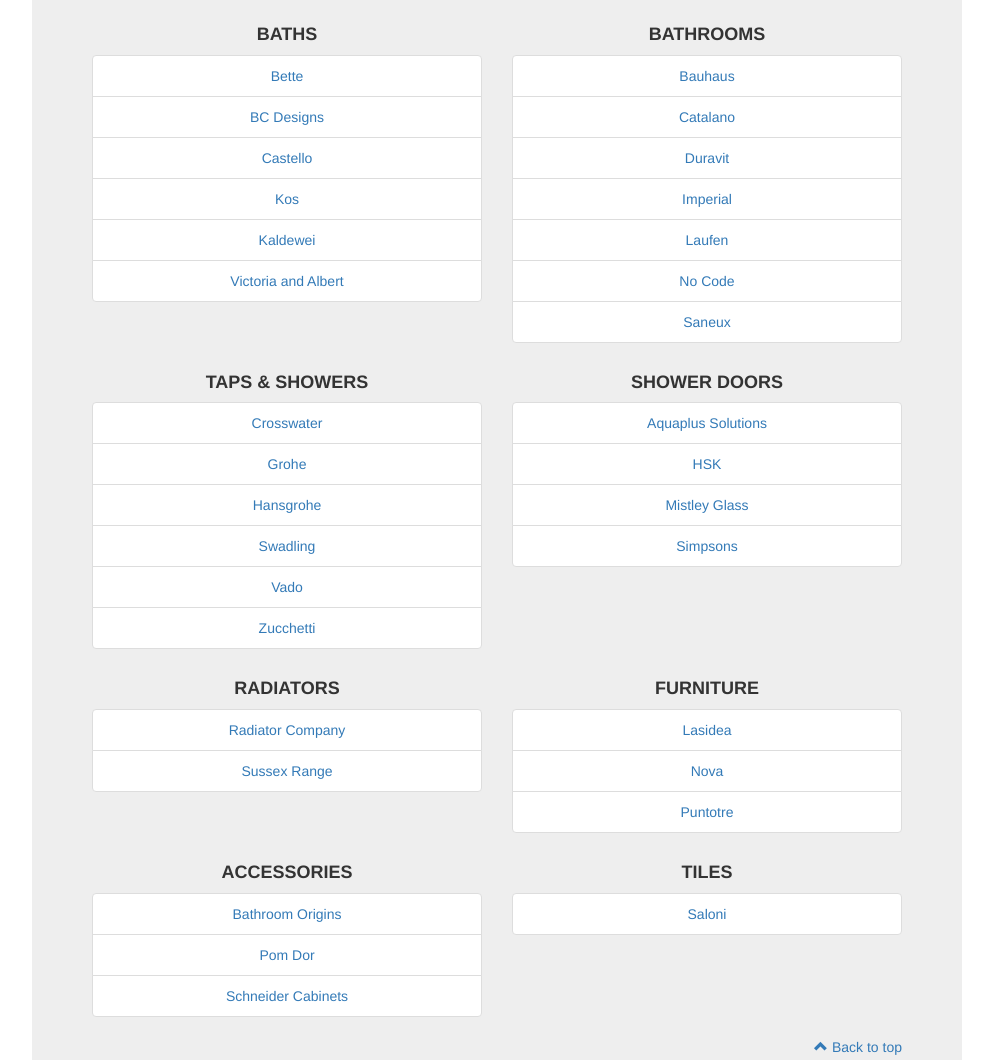
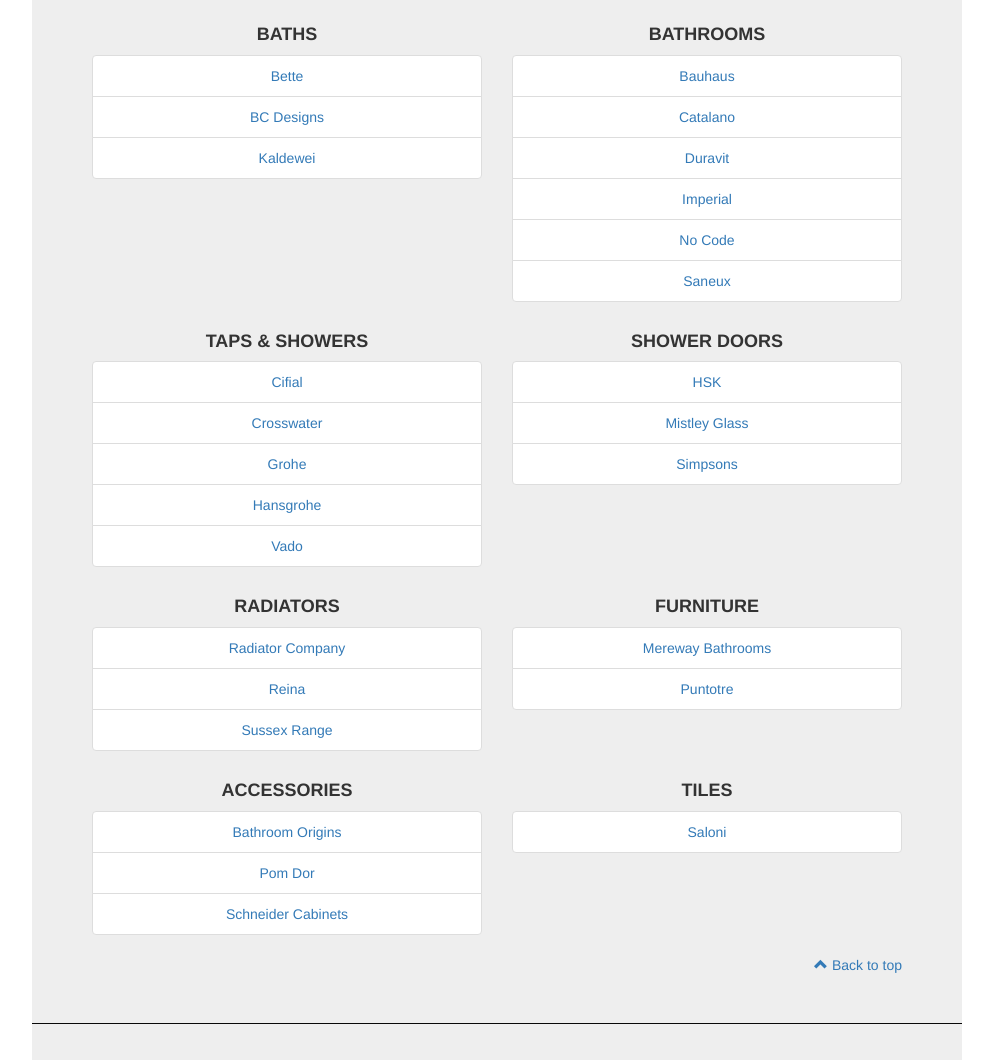
Before and after one commit to temelm/belsize-bathrooms, a plain HTML site: page index.html in a window 1280 px wide. Shown: the part 1480-2540 px from the top of the page, without its empty margins (143-1136 px from the left). Drawn offline with Linux system fonts and the light colour scheme; some packages are replaced by stand-ins of ours.

Commit message:
Minor wording changes + updates to products.

```diff
--- a/index.html
+++ b/index.html
@@ -43,7 +43,7 @@
         <div class="jumbotron">
 
           <ul class="list-unstyled">
-            <li class="lead"><span>Belsize Bathrooms</span> is an independent bath store that caters all your bathroom ideas and needs. We pride ourselves in bathroom design, supply and installation. We offer FREE quotations and supply all the best <a href="#store">bathroom brands</a>.</li>
+            <li class="lead"><span>Belsize Bathrooms</span> is an independent bath store that caters for all your bathroom ideas and needs. We pride ourselves in bathroom design, supply and installation. We offer FREE quotations and supply all the best <a href="#store">bathroom brands</a>.</li>
           </ul>
 
           <div class="carousel slide" id="carousel" data-ride="carousel">
@@ -78,7 +78,7 @@
           </div>
 
           <ul class="list-unstyled">
-            <li class="lead">Visit our showroom in Belsize Park, conveniently located between Finchley Road and Swiss Cottage tube stations. Alternatively, please <a href="#contact">contact us</a> for advice and consultation on your next bathroom project.</li>
+            <li class="lead">Visit our showroom in Swiss Cottage, conveniently located between Finchley Road and Swiss Cottage tube stations. Alternatively, please <a href="#contact">contact us</a> for advice and consultation on your next bathroom project.</li>
           </ul>
         </div>
       </div>
@@ -116,10 +116,7 @@
               <ul class="list-group">
                 <li class="list-group-item"><a href="http://www.bette.co.uk">Bette</a></li>
                 <li class="list-group-item"><a href="http://www.bcdesigns.co.uk">BC Designs</a></li>
-                <li class="list-group-item"><a href="http://www.castellobaths.co.uk">Castello</a></li>
-                <li class="list-group-item"><a href="http://www.kositalia.com">Kos</a></li>
                 <li class="list-group-item"><a href="http://www.kaldewei.com">Kaldewei</a></li>
-                <li class="list-group-item"><a href="http://www.vandabaths.com">Victoria and Albert</a></li>
               </ul>
             </div>
             <div class="col-lg-6 col-md-6 col-sm-6 col-xs-6">
@@ -130,7 +127,6 @@
                 <li class="list-group-item"><a href="http://www.catalano.co.uk">Catalano</a></li>
                 <li class="list-group-item"><a href="http://www.duravit.co.uk">Duravit</a></li>
                 <li class="list-group-item"><a href="http://www.imperial-bathrooms.co.uk">Imperial</a></li>
-                <li class="list-group-item"><a href="http://www.uk.laufen.com">Laufen</a></li>
                 <li class="list-group-item"><a href="http://www.nocode.co.uk">No Code</a></li>
                 <li class="list-group-item"><a href="http://www.saneux.com">Saneux</a></li>
               </ul>
@@ -141,19 +137,17 @@
               <h4>Taps &#38; Showers</h4>
 
               <ul class="list-group">
+                <li class="list-group-item"><a href="http://cifial.co.uk">Cifial</a></li>
                 <li class="list-group-item"><a href="http://www.crosswater.co.uk">Crosswater</a></li>
                 <li class="list-group-item"><a href="http://www.grohe.co.uk">Grohe</a></li>
                 <li class="list-group-item"><a href="http://www.hansgrohe.co.uk">Hansgrohe</a></li>
-                <li class="list-group-item"><a href="http://www.matki.co.uk/collections/swadling">Swadling</a></li>
                 <li class="list-group-item"><a href="http://www.vado-uk.com">Vado</a></li>
-                <li class="list-group-item"><a href="http://www.zucchettidesign.it">Zucchetti</a></li>
               </ul>
             </div>
             <div class="col-lg-6 col-md-6 col-sm-6 col-xs-6">
               <h4>Shower doors</h4>
 
               <ul class="list-group">
-                <li class="list-group-item"><a href="http://www.aquaplussolutions.com">Aquaplus Solutions</a></li>
                 <li class="list-group-item"><a href="http://www.hsk-showers.com">HSK</a></li>
                 <li class="list-group-item"><a href="http://www.mistleybathroomglass.co.uk">Mistley Glass</a></li>
                 <li class="list-group-item"><a href="http://www.simpsons-enclosures.co.uk">Simpsons</a></li>
@@ -166,6 +160,7 @@
 
               <ul class="list-group">
                 <li class="list-group-item"><a href="http://www.theradiatorcompany.co.uk">Radiator Company</a></li>
+                <li class="list-group-item"><a href="http://www.reinadesign.co.uk/">Reina</a></li>
                 <li class="list-group-item"><a href="http://www.sussexrange.co.uk">Sussex Range</a></li>
               </ul>
             </div>
@@ -173,8 +168,7 @@
               <h4>Furniture</h4>
 
               <ul class="list-group">
-                <li class="list-group-item"><a href="http://www.lasaidea.com">Lasidea</a></li>
-                <li class="list-group-item"><a href="http://www.inovaweb.it">Nova</a></li>
+                <li class="list-group-item"><a href="http://www.merewaybathrooms.co.uk">Mereway Bathrooms</a></li>
                 <li class="list-group-item"><a href="http://www.puntotre.com">Puntotre</a></li>
               </ul>
             </div>
@@ -228,7 +222,7 @@
             </tr>
             <tr class="last">
               <td>09:00 - 17:30</td>
-              <td>09:00 - 17:00</td>
+              <td>09:00 - 13:00</td>
               <td>Closed</td>
             </tr>
           </table>
```
